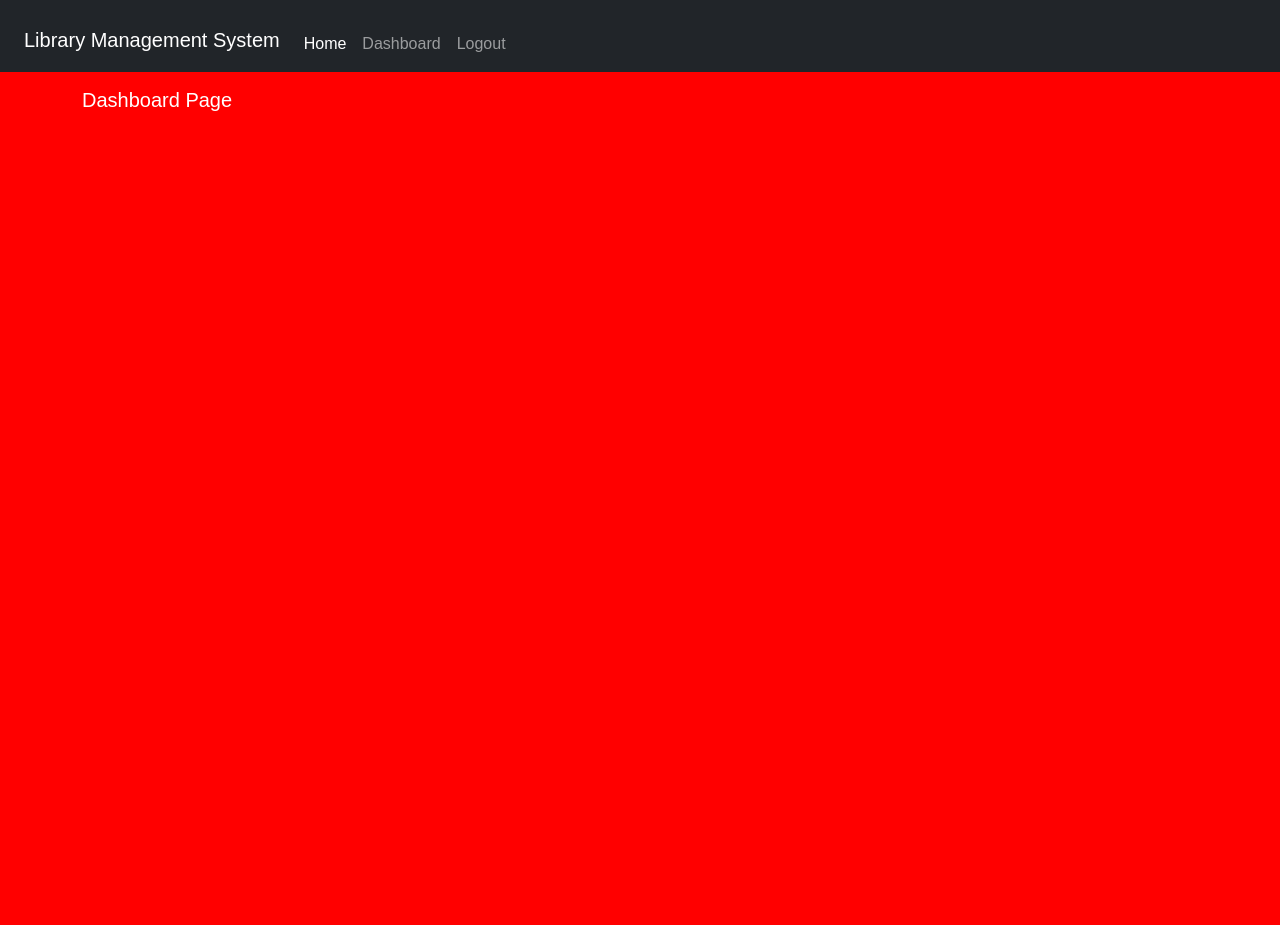
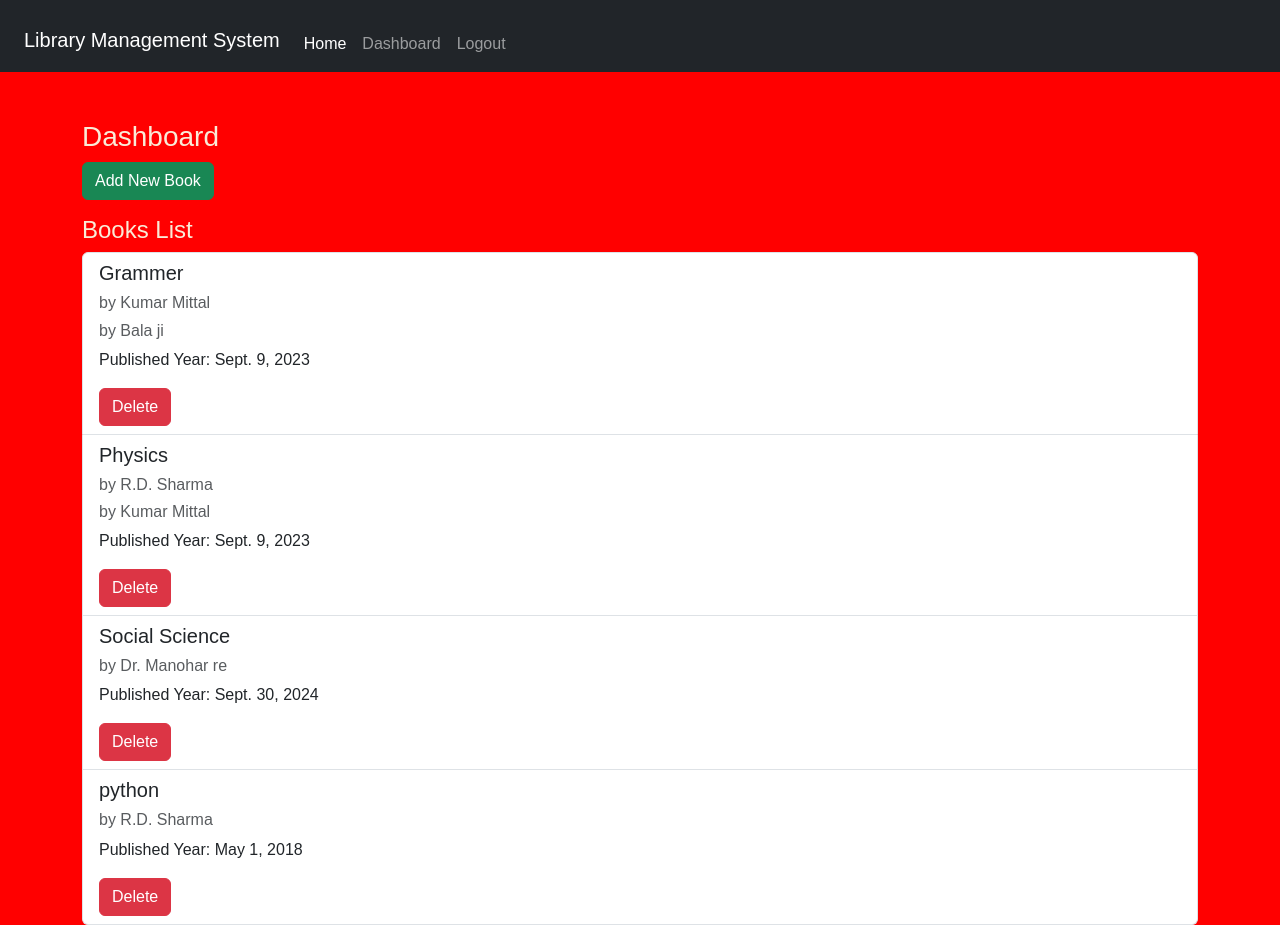
Before and after one commit to ashish-bajpai-2003/library_management_system, a Django app: page /dashboard/ in a window 1280 px wide. Before the commit the page ends 111 px from the top, so only its background shows below. Run offline with Django 5.2, Linux system fonts and the light colour scheme; a user stored in the database is signed in; data comes from the database, SQL or seed files in the repository; both versions use the stored data as it was after the commit; some libraries are stand-ins or nearby versions.

Commit message:
Today Work

```diff
--- a/library_management_system/urls.py
+++ b/library_management_system/urls.py
@@ -20,10 +20,14 @@ from myapp import views
 
 urlpatterns = [
     path('admin/', admin.site.urls),
-    path('', views.home),
+    path('', views.home,name = 'home'),
     path('signup/', views.user_signup , name ='signup'),
     path('dashboard/', views.dashboard , name ='dashboard'),
     path('user_logout/', views.user_logout , name ='user_logout'),
     path('user_login/', views.user_login , name ='user_login'),
     path('search/', views.search_books, name='search_books'),
+    path('borrow/<int:book_id>/' , views.borrow_book,name = 'borrow_book'),
+    path('return/<int:borrow_id>/',views.return_book,name = 'return_book'),
+    path('add_book/', views.add_book, name = 'add_book'),
+    path('delete_book/<int:book_id>/', views.delete_book,name= 'delete_book'),
 ]
--- a/myapp/admin.py
+++ b/myapp/admin.py
@@ -1,5 +1,5 @@
 from django.contrib import admin
-from .models import Book,Author
+from .models import Book,Author , Borrow
 # Register your models here.
 
 @admin.register(Author)
@@ -9,3 +9,7 @@ class AuthorAdmin(admin.ModelAdmin):
 @admin.register(Book)
 class BookAdmin(admin.ModelAdmin):
     list_display=['id','book_name','book_publish_year','written_by']
+
+@admin.register(Borrow)
+class BorrowAdmin(admin.ModelAdmin):
+    list_display = ['book' , 'user' , 'borrow_date' , 'due_date', 'returned_date', 'late_fee']
--- a/myapp/models.py
+++ b/myapp/models.py
@@ -1,4 +1,10 @@
 from django.db import models
+from django.contrib.auth.models import User
+from django.utils import timezone
+from datetime import timedelta
+
+
+
 
 class Author(models.Model):
     author_name=models.CharField(max_length=70)
@@ -11,6 +17,38 @@ class Book(models.Model):
     book_name=models.CharField(max_length=50)
     book_publish_year=models.DateField()
     authors=models.ManyToManyField(Author)
+    is_borrowed = models.BooleanField(default=False)
 
     def  written_by(self):
         return " , ".join([str(p) for p in self.authors.all()])
+
+
+
+class Borrow(models.Model):
+    book = models.ForeignKey(Book,on_delete= models.CASCADE)
+    user = models.ForeignKey(User,on_delete = models.CASCADE)
+    borrow_date = models.DateTimeField(default=timezone.now)
+    due_date = models.DateTimeField(null = True,blank = True)
+    returned_date = models.DateTimeField(null = True,blank = True)
+    late_fee = models.DecimalField(max_digits=5, decimal_places=2,default=0.00)
+
+    def save(self, *args, **kwargs):
+       # Ensure `due_date` is calculated only if it's not already set
+        if not self.due_date:
+            self.due_date = self.borrow_date + timedelta(days=7)
+        super(Borrow, self).save(*args, **kwargs)
+
+    def __str__(self):
+        return f"{self.user.username} borrowed {self.book.book_name}"
+
+
+
+    def calculate_late_fee(self):
+        if self.is_overdue():
+            overdue_days = (timezone.now() - self.due_date).days
+            self.late_fee = overdue_days * 5
+            self.save()
+
+
+    def __str__(self):
+        return f"{self.book.book_name} borrowed by {self.user.username}"
--- a/myapp/templates/dashboard.html
+++ b/myapp/templates/dashboard.html
@@ -1,7 +1,35 @@
 {% extends 'base.html' %}
-{% load static %}
+
 {% block content %}
+    <div class="container mt-5">
+        <h3>Dashboard</h3>
 
-<div class = "col-sm-10">
-    <h5 class = "text-white my-3 mr-4">Dashboard Page</h5>
-{% endblock content %}
+        <!-- Show 'Add New Book' button only for admin -->
+        {% if user.is_superuser %}
+            <a href="{% url 'add_book' %}" class="btn btn-success mb-3">Add New Book</a>
+        {% endif %}
+
+        <h4>Books List</h4>
+        <ul class="list-group">
+            {% for book in books %}
+                <li class="list-group-item">
+                    <h5>{{ book.book_name }}</h5>
+                    {% comment %} <p>Author: {{book.authors}}</p> {% endcomment %}
+                    {% for auth in book.authors.all %}
+                        <h6 class = "card-subtitle mb-2 text-muted">by {{auth.author_name}}</h6>
+                    {% endfor %}
+                    <p>Published Year: {{ book.book_publish_year }}</p>
+
+                    <!-- Show 'Borrow this Book' button for common users -->
+                    {% if not user.is_superuser %}
+                        <a href="{% url 'borrow_book' book.id %}" class="btn btn-primary">Borrow this Book</a>
+                    {% endif %}
+
+                    {% if user.is_superuser %}
+                        <a href="{% url 'delete_book' book.id %}" class="btn btn-danger">Delete</a>
+                    {% endif %}
+                </li>
+            {% endfor %}
+        </ul>
+    </div>
+{% endblock %}
--- a/myapp/views.py
+++ b/myapp/views.py
@@ -1,23 +1,47 @@
-from django.shortcuts import render, HttpResponseRedirect
-from .forms import SignUpForm, LoginForm
+from django.shortcuts import render, HttpResponseRedirect , redirect
+from .forms import SignUpForm, LoginForm , BorrowBookForm
 from django.contrib import messages
 from django.contrib.auth import logout
 from django.contrib.auth import authenticate, login
-from .models import Book
 from django.db.models import Q
+from .models import Book, Borrow
+from django.utils import timezone
+from .forms import BookAddForm
 
 # from .models import Post
 # Create your views here.
 def home(request):
     return render(request, 'home.html')
 
+# from django.shortcuts import render, redirect
+# from .forms import BorrowBookForm
+# from .models import Book, Borrow
+# from django.contrib import messages
+
+# def dashboard(request):
+#     if request.user.is_authenticated:
+#         if request.method == 'POST':
+#             search_query = request.POST.get('q', '')
+#             books = Book.objects.filter(book_name__icontains=search_query)  # Search by book name
+#             if books.exists():
+#                 # Display books that match search criteria
+#                 return render(request, 'dashboard.html', {'books': books, 'form': BorrowBookForm()})
+#             else:
+#                 messages.error(request, "No books found matching your query.")
+#                 return redirect('/dashboard/')
+
+#         # Initially displaying an empty form on dashboard
+#         return render(request, 'dashboard.html', {'form': BorrowBookForm()})
+#     else:
+#         return redirect('/user_login/')
 def dashboard(request):
-    return render(request, 'dashboard.html')
-    # if request.user.is_authenticated:
-    #     pass
-    #     return render(request , 'dashboard.html')
-    # else:
-    # return HttpResponseRedirect('/user_login/')
+    if request.user.is_authenticated:
+        books = Book.objects.filter(is_borrowed = False)
+        return render(request,'dashboard.html',{'books' : books})
+
+    else:
+        return HttpResponseRedirect('/user_login/')
+
 
 def user_logout(request):
     logout(request)
@@ -25,17 +49,53 @@ def user_logout(request):
     return HttpResponseRedirect('/')
 
 
+# def user_signup(request):
+#     if request.method == "POST":
+#         form = SignUpForm(request.POST)
+#         if form.is_valid():
+#             user = form.save()
+
+#     else:
+#         form = SignUpForm()
+#     return render(request , 'signup.html', {'form' : form})
+
 def user_signup(request):
     if request.method == "POST":
         form = SignUpForm(request.POST)
         if form.is_valid():
             user = form.save()
-
+            messages.success(request, 'Your account has been created successfully!')
+            return HttpResponseRedirect('/user_login/')  # Redirect to login page after successful signup
     else:
         form = SignUpForm()
-    return render(request , 'signup.html', {'form' : form})
+    return render(request, 'signup.html', {'form': form})
 
 
+
+
+from django.contrib import messages
+
+# def user_login(request):
+#     if not request.user.is_authenticated:
+#         if request.method == "POST":
+#             form = LoginForm(request=request, data=request.POST)
+#             if form.is_valid():
+#                 uname = form.cleaned_data['username']
+#                 upass = form.cleaned_data['password']
+#                 user = authenticate(username=uname, password=upass)
+#                 if user is not None:
+#                     login(request, user)
+#                     messages.success(request, 'Logged in Successfully!')
+#                     return HttpResponseRedirect('/dashboard/')
+#                 else:
+#                     messages.error(request, 'Invalid username or password.')
+#             else:
+#                 messages.error(request, 'Form is not valid.')
+#         else:
+#             form = LoginForm()
+#         return render(request, 'login.html', {'form': form})
+#     else:
+#         return HttpResponseRedirect('/')
 
 def user_login(request):
     if not request.user.is_authenticated:
@@ -48,13 +108,19 @@ def user_login(request):
                 if user is not None:
                     login(request, user)
                     messages.success(request, 'Logged in Successfully!')
-                    return HttpResponseRedirect('/dashboard/')
-                return render(request, 'login.html')
+                    return HttpResponseRedirect('/dashboard/')  # Redirect to dashboard after successful login
+                else:
+                    messages.error(request, 'Invalid username or password.')
+            else:
+                messages.error(request, 'Form is not valid.')
         else:
             form = LoginForm()
         return render(request, 'login.html', {'form': form})
     else:
-        return HttpResponseRedirect('/')
+        return HttpResponseRedirect('/')  # If already logged in, redirect to home
+
+
+
 
 
 def search_books(request):
@@ -66,3 +132,48 @@ def search_books(request):
     else:
         books = Book.objects.all()
     return render(request, 'book_list.html', {'books': books, 'query': query})
+
+
+
+def borrow_book(request, book_id):
+    book = Book.objects.get(id=book_id)
+
+    if request.method == 'POST':
+        # book.is_borrowed = True
+        borrow = Borrow(book=book, user=request.user)
+        borrow.save()
+
+        messages.success(request, f"You have borrowed {book.book_name} successfully!")
+        book.delete()
+        return redirect('/dashboard/')
+
+    return render(request, 'borrow_book.html', {'book': book})
+
+def return_book(request, borrow_id):
+    borrow = Borrow.objects.get(id=borrow_id)
+    borrow.return_date = timezone.now()
+    borrow.save()
+
+    messages.success(request, f"You have successfully returned {borrow.book.name}.")
+    return HttpResponseRedirect('/dashboard/')
+
+
+def add_book(request):
+    if request.method == "POST":
+        form = BookAddForm(request.POST)
+        if form.is_valid():
+            book = form.save(commit =False)
+            book.save()
+            book.authors.set(form.cleaned_data['authors'])
+            messages.success(request, "Book added successfully!")
+            return redirect('add_book')
+    else:
+        form = BookAddForm()
+    return render(request, 'add_book.html', {'form': form})
+
+
+def delete_book(request, book_id):
+    book = Book.objects.get(id=book_id)
+    book.delete()
+    messages.success(request, f"Book '{book.book_name}' deleted successfully!")
+    return redirect('dashboard')
```
Also changed, not shown: myapp/forms.py (+35 -0 lines), myapp/templates/about.html (deleted, +0 -10 lines), myapp/templates/add_book.html (added, +12 -0 lines), myapp/templates/borrow_book.html (added, +12 -0 lines), myapp/templates/home.html (+11 -4 lines), myapp/templates/login.html (+20 -5 lines), myapp/templates/return_book.html (added, +9 -0 lines), myapp/migrations/0002_borrow.py (added), myapp/migrations/0003_alter_borrow_due_date.py (added), myapp/migrations/0004_book_is_borrowed.py (added), mydb.sqlite3.
